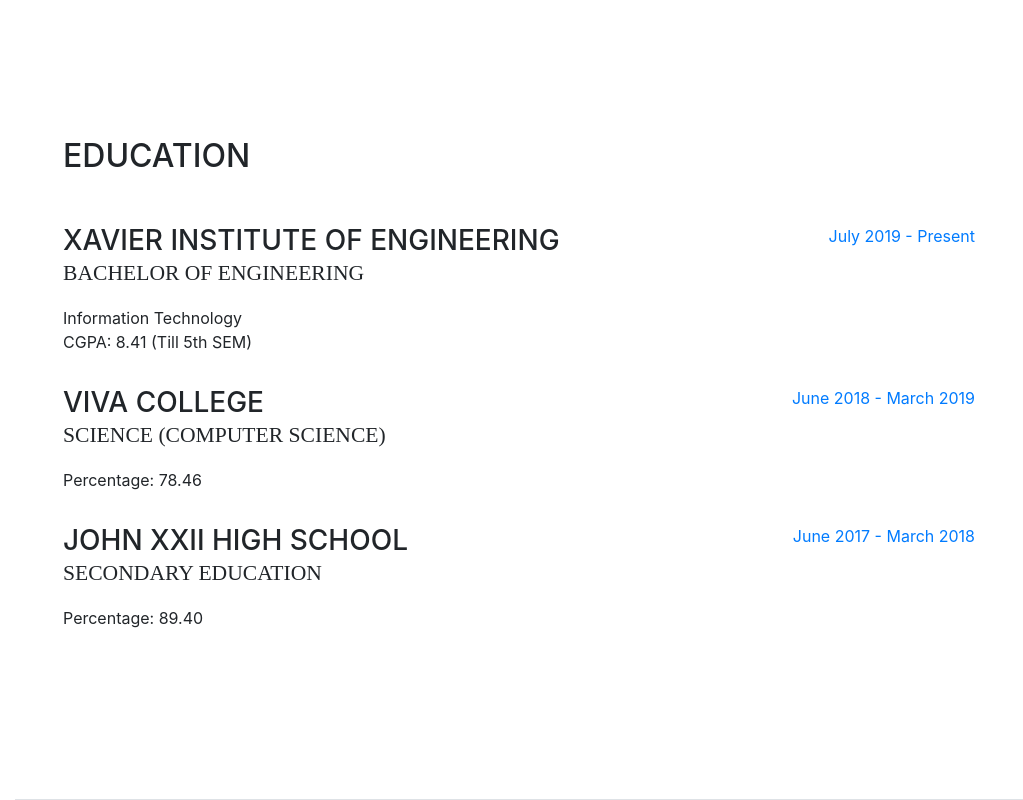
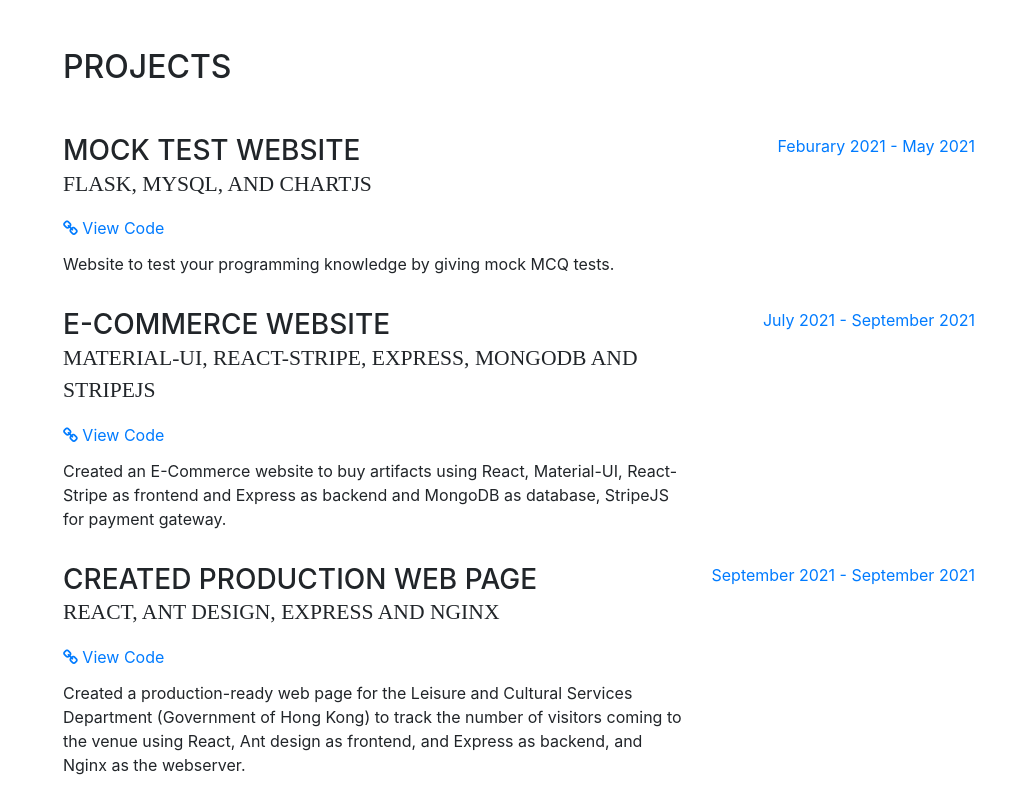
Before and after one commit to VVB2/portfolio-website, a website with bundled scripts: page index.html in a window 1280 px wide. Shown: the part 1600-2400 px from the top of the page, without its empty margins (257-1280 px from the left). Built offline with nearby package versions, Linux system fonts and the light colour scheme; a web font is replaced by a local one.

Commit message:
Final Changes

```diff
--- a/index.html
+++ b/index.html
@@ -9,7 +9,7 @@
     <meta name="author" content="">
 
     <title>Resume - Start Bootstrap Theme</title>
-
+    <link rel="icon" href="https://dynamic.brandcrowd.com/preview/logodraft/41be7ffd-33e7-4ff5-b0b7-9c7f3eaac108/image/large.png" type="image/icon type">
     <!-- Bootstrap core CSS -->
     <link href="vendor/bootstrap/css/bootstrap.min.css" rel="stylesheet">
 
@@ -48,6 +48,9 @@
             <a class="nav-link js-scroll-trigger" href="#experience">Experience</a>
           </li>
           <li class="nav-item">
+            <a class="nav-link js-scroll-trigger" href="#projects">Projects</a>
+          </li>
+          <li class="nav-item">
             <a class="nav-link js-scroll-trigger" href="#education">Education</a>
           </li>
           <li class="nav-item">
@@ -70,10 +73,15 @@
           <h1 class="mb-0">Vinod
             <span class="text-primary">Bhat</span>
           </h1>
-          <div class="subheading mb-3">E/149 M.G.M Nagar CHS LTD · Virar(W) - 401303 · (+91) 8806048503 ·
-            <a href="mailto:vinodvamanbhat@email.com">vinodvamanbhat@email.com</a>
+          <div class="subheading mb-3">Mumbai, Maharashtra · (+91) 8806048503 ·
+            <a href="mailto:vinodvamanbhat@gmail.com">vinodvamanbhat@gmail.com</a>
           </div>
-          <a href="/resume/Vinod's Resume.pdf" download style="text-decoration: none;">
+          <a href="" style="text-decoration: none;" onclick="window.open('/resume/Vinod\'s Resume.pdf', '_blank', 'fullscreen=yes'); return false;">
+            <p>
+              <i class="fa fa-file"></i> View Resume
+            </p>
+          </a>
+          <a href="" download style="text-decoration: none;" onclick="window.open('/resume/Vinod\'s Resume.pdf', '_blank', 'fullscreen=yes'); return false;">
             <p>
               <i class="fa fa-cloud-download"></i> Download Resume
             </p>
@@ -129,6 +137,61 @@
             </div>
           </div>
 
+      </section>
+
+      <section class="resume-section p-3 p-lg-5 d-flex flex-column" id="projects">
+        <div class="my-auto">
+          <h2 class="mb-5">Projects</h2>
+
+          <div class="resume-item d-flex flex-column flex-md-row mb-3">
+            <div class="resume-content mr-auto">
+              <h3 class="mb-0">Mock Test Website</h3>
+              <div class="subheading mb-3">Flask, MySql, and ChartJS</div>
+              <a href="https://github.com/VVB2/MockTest" target="_blank" style="text-decoration: none;">
+                <i class="fa fa-link mb-3"></i> View Code
+              </a>
+              <p>Website to test your programming knowledge by giving mock MCQ
+                tests.</p>
+            </div>
+            <div class="resume-date text-md-right">
+              <span class="text-primary">Feburary 2021 - May 2021</span>
+            </div>
+          </div>
+
+          <div class="resume-item d-flex flex-column flex-md-row mb-3">
+            <div class="resume-content mr-auto">
+              <h3 class="mb-0">E-commerce Website</h3>
+              <div class="subheading mb-3">Material-UI, React-Stripe, Express, MongoDB and StripeJS</div>
+              <a href="https://github.com/VVB2/mini_project" target="_blank" style="text-decoration: none;">
+                <i class="fa fa-link mb-3"></i> View Code
+              </a>
+              <p>Created an E-Commerce website to buy artifacts using React,
+                Material-UI, React-Stripe as frontend and Express as backend and
+                MongoDB as database, StripeJS for payment gateway.</p>
+            </div>
+            <div class="resume-date text-md-right">
+              <span class="text-primary">July 2021 - September 2021</span>
+            </div>
+          </div>
+
+          <div class="resume-item d-flex flex-column flex-md-row mb-3">
+            <div class="resume-content mr-auto">
+              <h3 class="mb-0">Created Production Web Page</h3>
+              <div class="subheading mb-3">React, Ant design, Express and Nginx</div>
+              <a href="https://github.com/VVB2/VisitorsLog" target="_blank" style="text-decoration: none;">
+                <i class="fa fa-link mb-3"></i> View Code
+              </a>
+              <p>Created a production-ready web page for the Leisure and Cultural
+                Services Department (Government of Hong Kong) to track the
+                number of visitors coming to the venue using React, Ant design as
+                frontend, and Express as backend, and Nginx as the webserver.</p>
+            </div>
+            <div class="resume-date text-md-right">
+              <span class="text-primary">September 2021 - September 2021</span>
+            </div>
+          </div>
+
+        </div>
       </section>
 
       <section class="resume-section p-3 p-lg-5 d-flex flex-column" id="education">
@@ -328,22 +391,35 @@
           <ul class="fa-ul mb-0">
             <li>
               <i class="fa-li fa fa-trophy text-warning"></i>
-              Java Workshop (06/2020 - 06/2020)</li>
+              <a href="" download style="text-decoration: none;" onclick="window.open('/resume/Java Certificate XIE.pdf', '_blank', 'fullscreen=yes'); return false;">
+                Java Workshop (06/2020 - 06/2020)
+              </a>
+            </li>
             <li>
               <i class="fa-li fa fa-trophy text-warning"></i>
-              DevOps Workshop (04/2021 - 04/2021)</li>
+              <a href="" download style="text-decoration: none;" onclick="window.open('/resume/DevOps Certificate.pdf', '_blank', 'fullscreen=yes'); return false;">
+                DevOps Workshop (04/2021 - 04/2021)
+              </a>
+            </li>
+
             <li>
               <i class="fa-li fa fa-trophy text-warning"></i>
-              Machine Learning Workshop (06/2021 - 06/2021)</li>
+              <a href="" download style="text-decoration: none;" onclick="window.open('/resume/Java Certificate Microsoft.pdf', '_blank', 'fullscreen=yes'); return false;">
+                Java Workshop Microsoft (04/2021 - 05/2021)
+              </a>
+            </li>
+
             <li>
               <i class="fa-li fa fa-trophy text-warning"></i>
               1<sup>st</sup>
-              Place - DSO Batminton Singles</li>
+              Place - DSO Batminton Singles
+            </li>
+
             <li>
               <i class="fa-li fa fa-trophy text-warning"></i>
               1<sup>st</sup>
-              Place - DSO Cricket</li>
-            <li>
+              Place - DSO Cricket
+            </li>
           </ul>
         </div>
       </section>
--- a/package.json
+++ b/package.json
@@ -3,9 +3,6 @@
   "version": "1.0.0",
   "description": "Vinod's Portfolio Website",
   "main": "index.html",
-  "scripts": {
-    "test": "echo \"Error: no test specified\" && exit 1"
-  },
   "keywords": [
     "css",
     "html",
```
Also changed, not shown: 4 other files.
